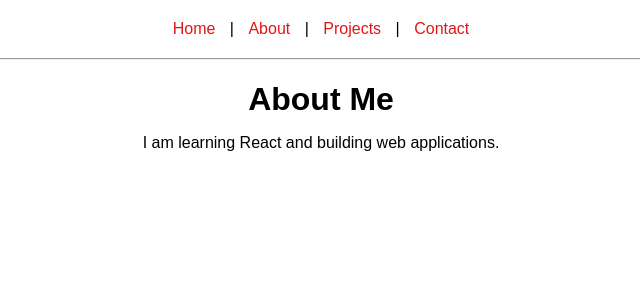
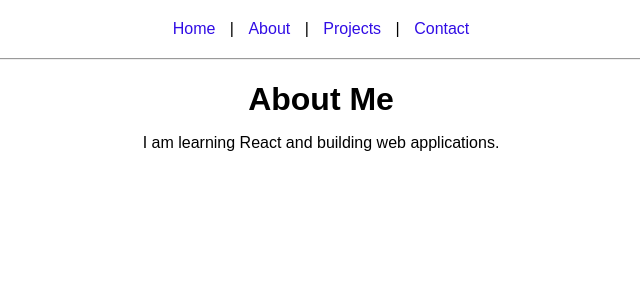
Before and after one commit to The-JFlores/react-app-2, a Next.js app: page /about in a window 1280 px wide. Shown: the top 300 px of the page, without its empty margins (319-959 px from the left). Built offline with nearby package versions, Linux system fonts and the light colour scheme.

Commit message:
Add comments and finalize portfolio app

```diff
--- a/src/app/about/page.tsx
+++ b/src/app/about/page.tsx
@@ -1,5 +1,5 @@
 
-
+// About page component
 export default function About() {
   return (
     <div>
--- a/src/app/contact/page.tsx
+++ b/src/app/contact/page.tsx
@@ -1,5 +1,5 @@
 
-
+// Contact page component
 export default function Contact() {
   return (
     <div>
--- a/src/app/globals.css
+++ b/src/app/globals.css
@@ -16,7 +16,7 @@ nav {
 nav a {
   margin: 0 10px;
   text-decoration: none;
-  color: #e31616;
+  color: #310de5;
 }
 
 /* Hover effect */
--- a/src/app/layout.tsx
+++ b/src/app/layout.tsx
@@ -1,5 +1,5 @@
 
-
+// Main layout component that wraps all pages
 import Link from "next/link";
 import "./globals.css";
 
--- a/src/app/page.tsx
+++ b/src/app/page.tsx
@@ -1,5 +1,5 @@
 
-
+// Home page component
 export default function Home() {
   return (
     <div>
--- a/src/app/projects/page.tsx
+++ b/src/app/projects/page.tsx
@@ -1,4 +1,6 @@
 
+
+// Projects page component
 export default function Projects() {
   return (
     <div>
```
Also changed, not shown: src/app/._layout.tsx (added).
